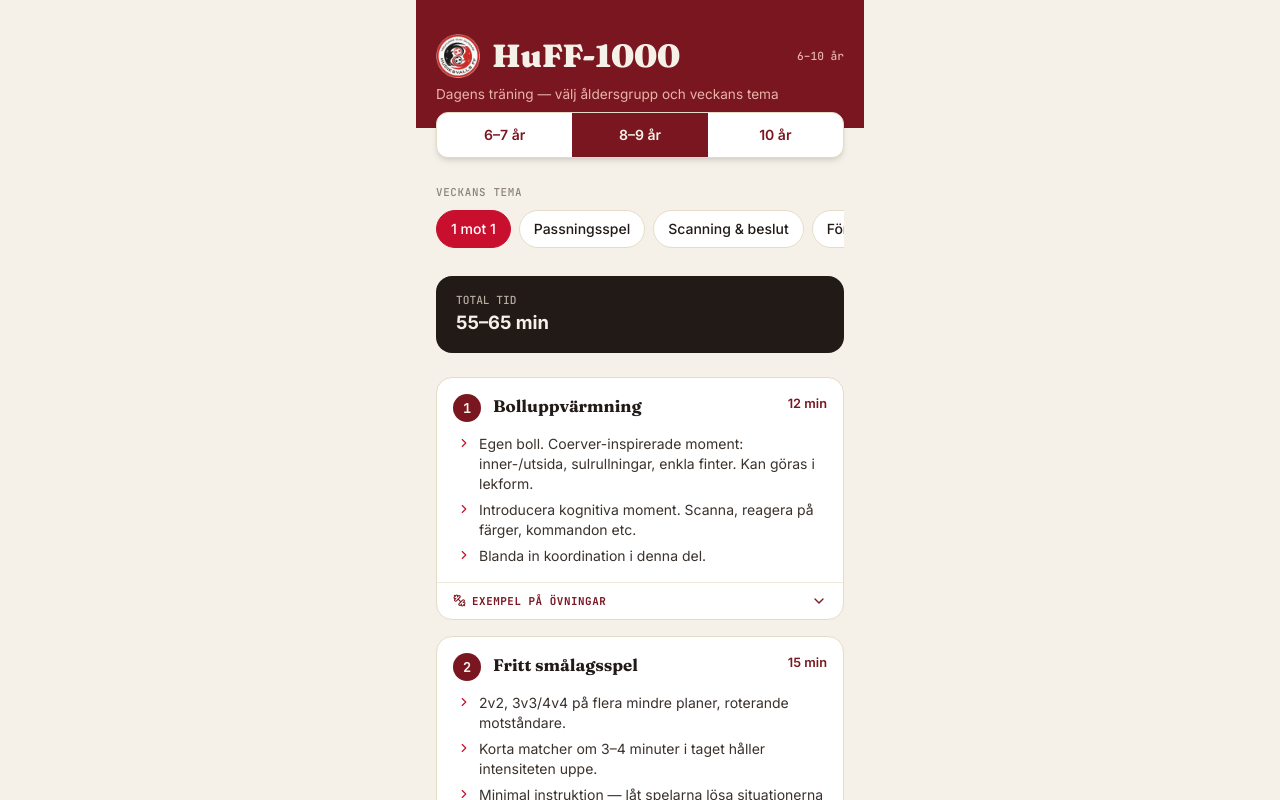
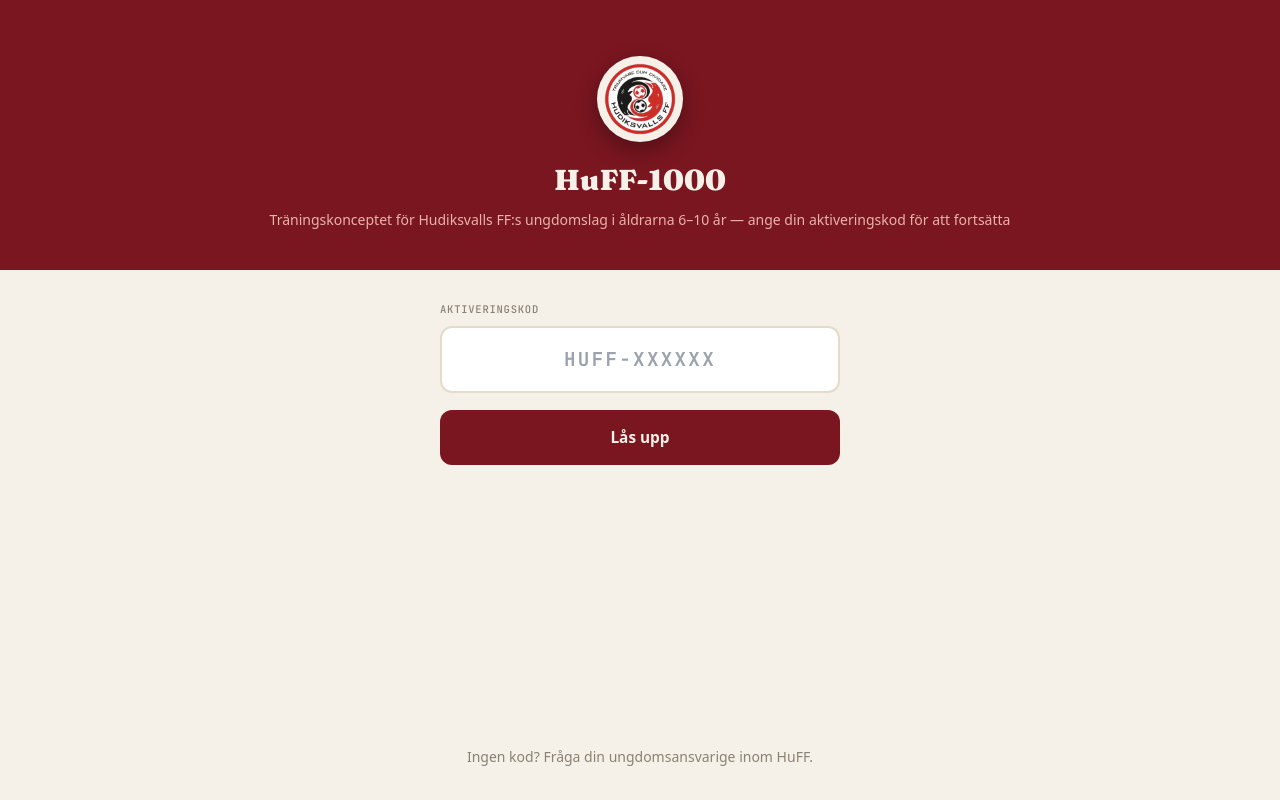
Before and after one commit to cericson33-ops/HuFF-1000, a React (Vite) app: page / in a window 1280 px wide. Shown: the top 800 px of the page. Built offline with nearby package versions, Linux system fonts and the light colour scheme.

Commit message:
Add files via upload

```diff
--- a/src/App.jsx
+++ b/src/App.jsx
@@ -6,6 +6,9 @@
 const FONTS = `
 @import url('https://fonts.googleapis.com/css2?family=Fraunces:opsz,wght@9..144,500;9..144,700;9..144,900&family=Inter:wght@400;500;600;700&family=JetBrains+Mono:wght@500;700&display=swap');
 `;
+
+// Giltiga aktiveringskoder. Lägg till/ta bort koder här vid behov.
+const VALID_CODES = ["HUFF-ADMIN-9K2X", "HUFF-TRANARE-BPXE"];
 
 // Enkla grafiska diagram som illustrerar övningens uppställning.
 // Nyckeln måste matcha övningens namn exakt.
@@ -864,6 +867,41 @@
   const [openExercise, setOpenExercise] = useState(null);
   const [constraintsOpen, setConstraintsOpen] = useState(false);
 
+  const [accessGranted, setAccessGranted] = useState(false);
+  const [accessChecked, setAccessChecked] = useState(false);
+  const [codeInput, setCodeInput] = useState("");
+  const [codeError, setCodeError] = useState(false);
+
+  const normalizeCode = (c) => c.trim().toUpperCase();
+
+  const handleCodeSubmit = () => {
+    const cleaned = normalizeCode(codeInput);
+    if (VALID_CODES.includes(cleaned)) {
+      setAccessGranted(true);
+      setCodeError(false);
+      try {
+        localStorage.setItem("huff1000:access-code", cleaned);
+      } catch (e) {
+        // ignorera lagringsfel
+      }
+    } else {
+      setCodeError(true);
+    }
+  };
+
+  useEffect(() => {
+    try {
+      const saved = localStorage.getItem("huff1000:access-code");
+      if (saved && VALID_CODES.includes(normalizeCode(saved))) {
+        setAccessGranted(true);
+      }
+    } catch (e) {
+      // ingen sparad kod ännu
+    } finally {
+      setAccessChecked(true);
+    }
+  }, []);
+
   const toggleBlock = (i) => {
     setOpenBlocks((prev) => ({ ...prev, [i]: !prev[i] }));
     setOpenExercise(null);
@@ -900,6 +938,123 @@
 
   const age = useMemo(() => AGE_GROUPS.find((a) => a.id === ageId), [ageId]);
   const theme = useMemo(() => THEMES.find((t) => t.id === themeId), [themeId]);
+
+  // Väntar på att vi kollat om en giltig kod redan finns sparad, för att undvika en flimrande låsskärm.
+  if (!accessChecked) {
+    return <div className="min-h-screen w-full" style={{ background: "#F5F1E8" }} />;
+  }
+
+  if (!accessGranted) {
+    return (
+      <div className="min-h-screen w-full flex flex-col" style={{ background: "#F5F1E8" }}>
+        <style>{FONTS}</style>
+        <div
+          className="px-6 text-center"
+          style={{
+            background: "#7A1620",
+            paddingTop: "max(3.5rem, calc(env(safe-area-inset-top) + 2.5rem))",
+            paddingBottom: "2.5rem",
+          }}
+        >
+          <div
+            className="mx-auto rounded-full flex items-center justify-center"
+            style={{
+              width: 86,
+              height: 86,
+              background: "#F5F1E8",
+              padding: 7,
+              boxShadow: "0 8px 22px rgba(0,0,0,0.32)",
+            }}
+          >
+            <img src={LOGO} alt="Hudiksvalls FF" style={{ width: 72, height: 72, display: "block" }} />
+          </div>
+          <h1
+            className="mt-4"
+            style={{ fontFamily: "'Fraunces', serif", fontWeight: 900, fontSize: "1.8rem", color: "#F5F1E8" }}
+          >
+            HuFF-1000
+          </h1>
+          <p className="mt-2 text-sm" style={{ color: "#E8B4A8", lineHeight: 1.5 }}>
+            Träningskonceptet för Hudiksvalls FF:s ungdomslag i åldrarna 6–10 år — ange din
+            aktiveringskod för att fortsätta
+          </p>
+        </div>
+
+        <div className="flex-1 flex flex-col px-6 pt-8 pb-8 max-w-md mx-auto w-full">
+          <label
+            style={{
+              fontFamily: "'JetBrains Mono', monospace",
+              fontSize: "0.66rem",
+              letterSpacing: "0.07em",
+              color: "#8A8272",
+              marginBottom: "0.5rem",
+              display: "block",
+            }}
+          >
+            AKTIVERINGSKOD
+          </label>
+          <input
+            value={codeInput}
+            onChange={(e) => {
+              setCodeInput(e.target.value);
+              if (codeError) setCodeError(false);
+            }}
+            onKeyDown={(e) => e.key === "Enter" && handleCodeSubmit()}
+            placeholder="HUFF-XXXXXX"
+            className="w-full text-center"
+            style={{
+              padding: "17px 14px",
+              borderRadius: 12,
+              border: `2px solid ${codeError ? "#C8102E" : "#E4DCC9"}`,
+              background: "#fff",
+              fontSize: "1.2rem",
+              color: "#221A17",
+              marginBottom: codeError ? "0.75rem" : "1.1rem",
+              fontFamily: "'JetBrains Mono', monospace",
+              letterSpacing: "0.12em",
+              fontWeight: 700,
+            }}
+          />
+          {codeError && (
+            <div
+              className="flex items-center gap-2 text-sm"
+              style={{
+                background: "#FBEDE9",
+                border: "1px solid #E8B4A8",
+                borderRadius: 10,
+                padding: "10px 12px",
+                color: "#7A1620",
+                marginBottom: "1.1rem",
+              }}
+            >
+              ⚠ Koden stämmer inte. Kontrollera att du skrivit rätt.
+            </div>
+          )}
+          <button
+            onClick={handleCodeSubmit}
+            className="w-full"
+            style={{
+              padding: "16px 0",
+              borderRadius: 12,
+              background: "#7A1620",
+              color: "#F5F1E8",
+              fontWeight: 700,
+              fontSize: "0.96rem",
+            }}
+          >
+            Lås upp
+          </button>
+
+          <p
+            className="text-center mt-auto pt-8 text-sm"
+            style={{ color: "#8A8272", lineHeight: 1.6 }}
+          >
+            Ingen kod? Fråga din ungdomsansvarige inom HuFF.
+          </p>
+        </div>
+      </div>
+    );
+  }
 
   return (
     <div className="min-h-screen w-full" style={{ background: "#F5F1E8" }}>
```
